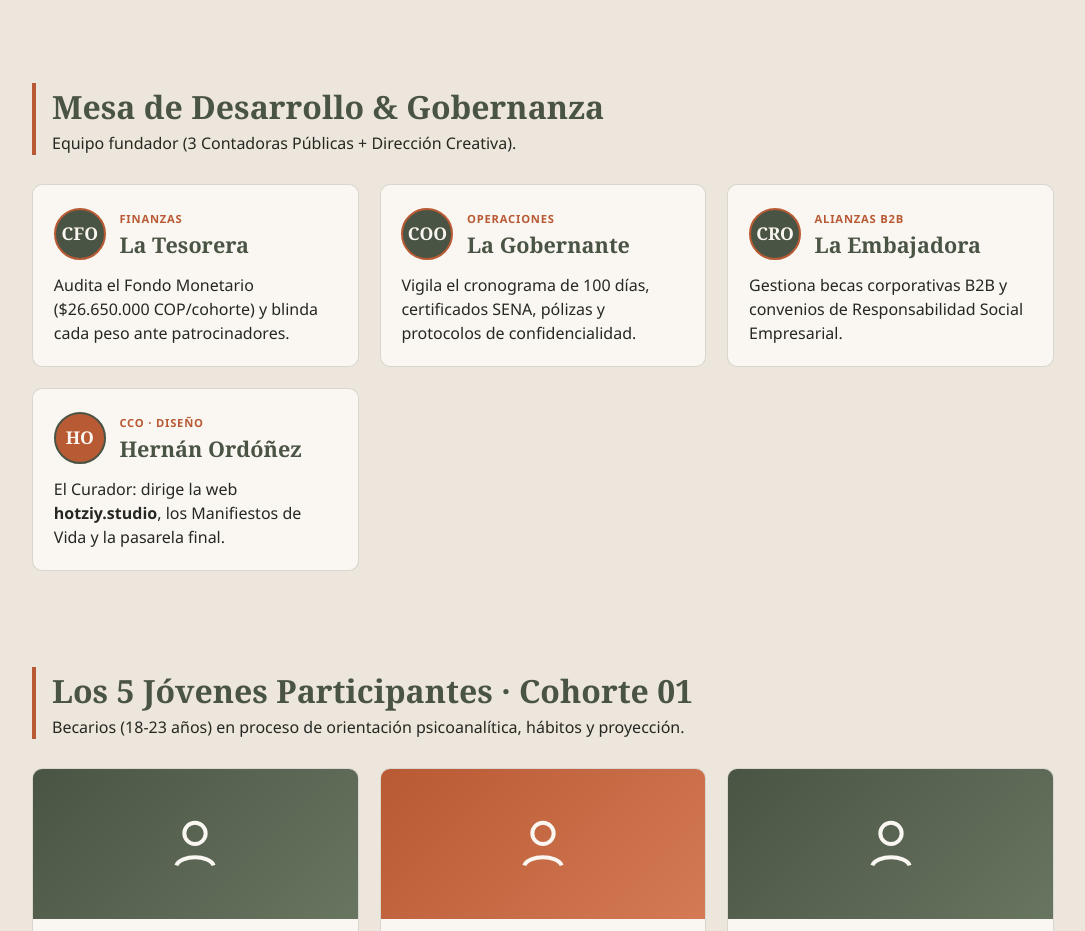
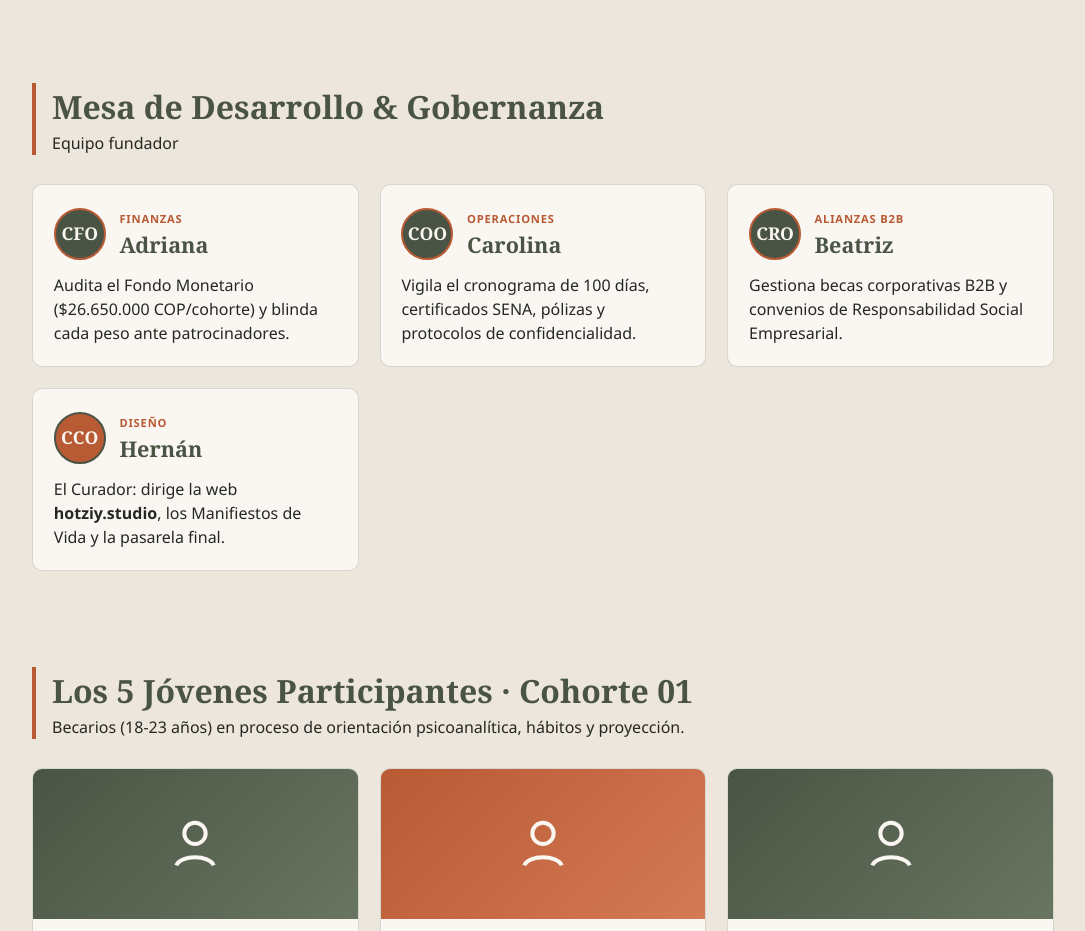
Before and after one commit to hernanordonex-a11y/INATUZ, a plain HTML site: page index.html in a window 1280 px wide. Shown: the part 820-1751 px from the top of the page, without its empty margins (97-1182 px from the left). Drawn offline with Linux system fonts and the light colour scheme.

Commit message:
Update team member names in index.html

```diff
--- a/index.html
+++ b/index.html
@@ -86,14 +86,14 @@
 <section id="desarrollo">
   <div class="sec-head">
     <h2>Mesa de Desarrollo & Gobernanza</h2>
-    <p>Equipo fundador (3 Contadoras Públicas + Dirección Creativa).</p>
+    <p>Equipo fundador</p>
   </div>
   <div class="grid">
     <div class="card">
       <div class="body">
         <div class="avatar-box">
           <div class="avatar-circle">CFO</div>
-          <div><span class="tag">Finanzas</span><h3>La Tesorera</h3></div>
+          <div><span class="tag">Finanzas</span><h3>Adriana</h3></div>
         </div>
         <p>Audita el Fondo Monetario ($26.650.000 COP/cohorte) y blinda cada peso ante patrocinadores.</p>
       </div>
@@ -102,7 +102,7 @@
       <div class="body">
         <div class="avatar-box">
           <div class="avatar-circle">COO</div>
-          <div><span class="tag">Operaciones</span><h3>La Gobernante</h3></div>
+          <div><span class="tag">Operaciones</span><h3>Carolina</h3></div>
         </div>
         <p>Vigila el cronograma de 100 días, certificados SENA, pólizas y protocolos de confidencialidad.</p>
       </div>
@@ -111,7 +111,7 @@
       <div class="body">
         <div class="avatar-box">
           <div class="avatar-circle">CRO</div>
-          <div><span class="tag">Alianzas B2B</span><h3>La Embajadora</h3></div>
+          <div><span class="tag">Alianzas B2B</span><h3>Beatriz</h3></div>
         </div>
         <p>Gestiona becas corporativas B2B y convenios de Responsabilidad Social Empresarial.</p>
       </div>
@@ -119,8 +119,8 @@
     <div class="card">
       <div class="body">
         <div class="avatar-box">
-          <div class="avatar-circle ambar">HO</div>
-          <div><span class="tag">CCO · Diseño</span><h3>Hernán Ordóñez</h3></div>
+          <div class="avatar-circle ambar">CCO</div>
+          <div><span class="tag">Diseño</span><h3>Hernán</h3></div>
         </div>
         <p>El Curador: dirige la web <strong>hotziy.studio</strong>, los Manifiestos de Vida y la pasarela final.</p>
       </div>
```
